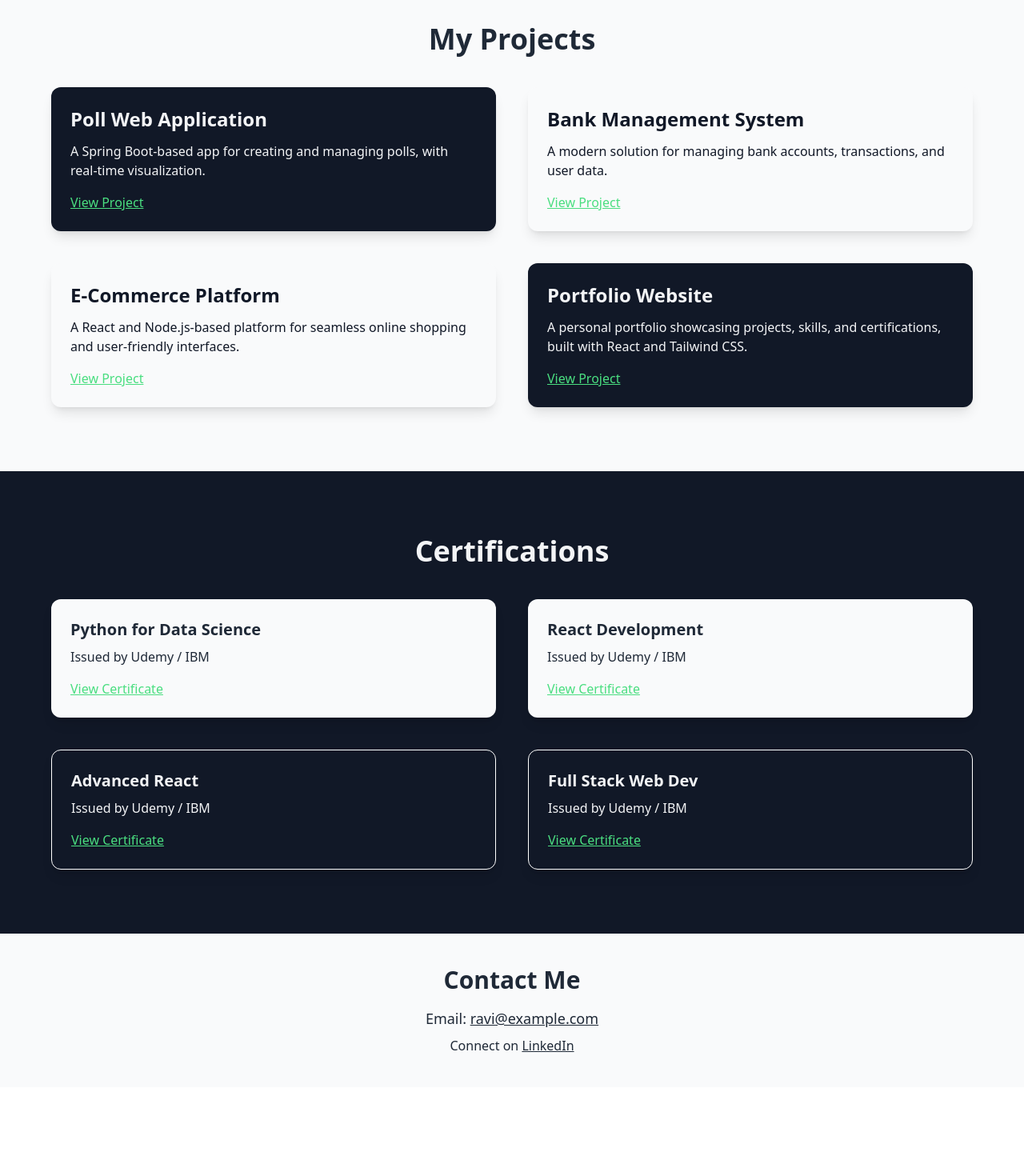
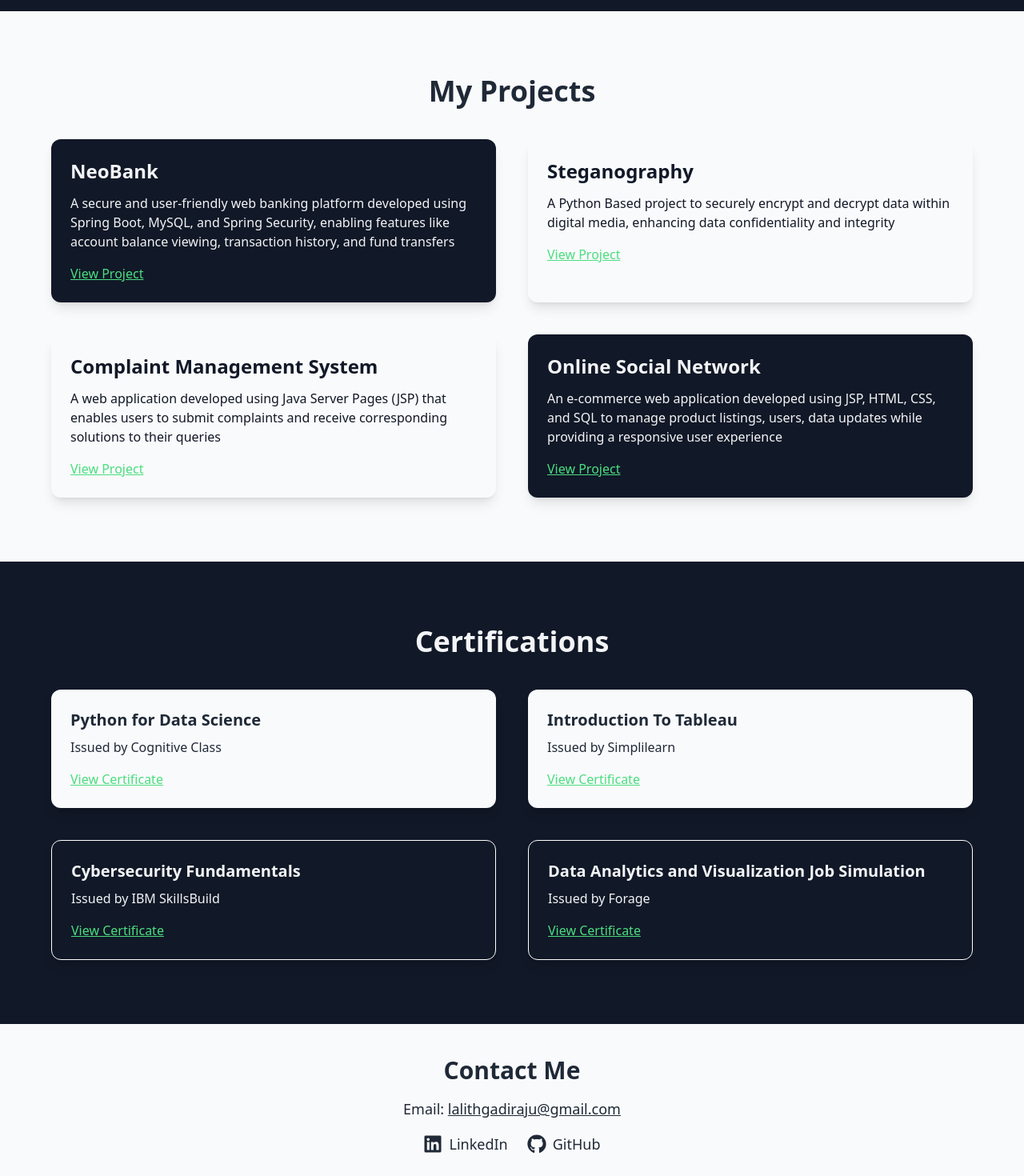
Before and after one commit to lalith4varma/Lalith-portfolio, a React (Create React App) app: page / in a window 1280 px wide. Shown: the part 800-2270 px from the top of the page at 80% size. Before the commit the page ends 2159 px from the top, so only its background shows below. Built offline with nearby package versions, Linux system fonts and the light colour scheme.

Commit message:
Made latest updates to the portfolio

```diff
--- a/package.json
+++ b/package.json
@@ -10,6 +10,7 @@
     "@testing-library/user-event": "^13.5.0",
     "react": "^19.0.0",
     "react-dom": "^19.0.0",
+    "react-icons": "^5.5.0",
     "react-scripts": "5.0.1",
     "web-vitals": "^2.1.4"
   },
--- a/src/App.js
+++ b/src/App.js
@@ -1,5 +1,6 @@
 import React from "react";
 import Header from "./Header";
+import { FaLinkedin, FaGithub } from "react-icons/fa"; // Importing LinkedIn and GitHub icons
 
 const App = () => {
   return (
@@ -16,7 +17,7 @@ const App = () => {
             Welcome to My Portfolio
           </h2>
           <p className="text-lg mb-8 text-gray-700">
-            Let's explore me through my projects, certifications here
+            Let's explore me through my projects and certifications here !
           </p>
           <button className="bg-green-700 text-white hover:bg-green-900 transition px-6 py-3 rounded-lg text-lg shadow-lg">
             Learn More
@@ -31,28 +32,50 @@ const App = () => {
           <p className="text-xl leading-relaxed">
             I'm <span className="text-green-400 font-semibold">Lalith</span>, a developer who loves blending{' '}
             <span className="text-gray-300">creativity</span> with{' '}
-            <span className="text-gray-300">technology</span>. I build apps that are vibrant, functional, and approachable.
+            <span className="text-gray-300">technology</span>. I love building apps that are vibrant, functional, and approachable.
+            I've completed my master's degree in computer Applications (MCA).I am looking forward for an opportunity where i could apply my skills in the real world projects !
           </p>
         </div>
       </section>
 
-      {/* Projects Section */}
       <section id="projects" className="py-20 bg-gray-50 px-4">
   <h2 className="text-4xl font-bold text-center mb-10">My Projects</h2>
   <div className="grid grid-cols-1 md:grid-cols-2 gap-10 max-w-6xl mx-auto">
     {[
-            { title: "Poll Web Application", desc: "A Spring Boot-based app for creating and managing polls, with real-time visualization.", bg: "bg-gray-900 text-gray-100" },
-            { title: "Bank Management System", desc: "A modern solution for managing bank accounts, transactions, and user data.", bg: "bg-gray-50 text-gray-900" },
-            { title: "E-Commerce Platform", desc: "A React and Node.js-based platform for seamless online shopping and user-friendly interfaces.", bg: "bg-gray-50 text-gray-900" },
-            { title: "Portfolio Website", desc: "A personal portfolio showcasing projects, skills, and certifications, built with React and Tailwind CSS.", bg: "bg-gray-900 text-gray-100" },
+      {
+        title: "NeoBank",
+        desc: "A secure and user-friendly web banking platform developed using Spring Boot, MySQL, and Spring Security, enabling features like account balance viewing, transaction history, and fund transfers",
+        bg: "bg-gray-900 text-gray-100",
+        url: "https://github.com/lalith4varma/NeoBank",
+      },
+      {
+        title: "Steganography",
+        desc: "A Python Based project to securely encrypt and decrypt data within digital media, enhancing data confidentiality and integrity",
+        bg: "bg-gray-50 text-gray-900",
+        url: "https://github.com/lalith4varma/PROJECT--STEGANOGRAPHY",
+       },
+      {
+        title: "Complaint Management System",
+        desc: "A web application developed using Java Server Pages (JSP) that enables users to submit complaints and receive corresponding solutions to their queries",
+        bg: "bg-gray-50 text-gray-900",
+        url: "https://github.com/lalith4varma/Complaint-Management-System",
+      },
+      {
+        title: "Online Social Network",
+        desc: "An e-commerce web application developed using JSP, HTML, CSS, and SQL to manage product listings, users, data updates while providing a responsive user experience",
+        bg: "bg-gray-900 text-gray-100",
+        url: "https://github.com/lalith4varma/Online-Social-network",
+      },
     ].map((proj, index) => (
-            <div
-              key={index}
-              className={`rounded-xl p-6 shadow-lg hover:scale-105 transform transition duration-300 ${proj.bg}`}
-            >
+      <div key={index} className={`rounded-xl p-6 shadow-lg hover:scale-105 transform transition duration-300 ${proj.bg}`}>
         <h3 className="text-2xl font-semibold">{proj.title}</h3>
         <p className="mt-3">{proj.desc}</p>
-              <a href="https://example.com" className="inline-block mt-4 text-green-400 hover:text-green-600 underline">
+        <a
+          href={proj.url}  // Using the `url` property here to link to my project
+          className="inline-block mt-4 text-green-400 hover:text-green-600 underline"
+          target="_blank"  // Open the project link in a new tab
+          rel="noopener noreferrer"  // Security for external links
+        >
           View Project
         </a>
       </div>
@@ -65,18 +88,42 @@ const App = () => {
   <h2 className="text-4xl font-bold text-center mb-10">Certifications</h2>
   <div className="grid grid-cols-1 md:grid-cols-2 gap-10 max-w-6xl mx-auto">
     {[
-            { title: "Python for Data Science", desc: "Issued by Udemy / IBM", bg: "bg-gray-50 text-gray-800", },
-            { title: "React Development", desc: "Issued by Udemy / IBM", bg: "bg-gray-50 text-gray-800" },
-            { title: "Advanced React", desc: "Issued by Udemy / IBM", bg: "bg-gray-900 text-gray-100",border: "border border-white" },
-            { title: "Full Stack Web Dev", desc: "Issued by Udemy / IBM", bg: "bg-gray-900 text-gray-100",border: "border border-white" },
+      {
+        title: "Python for Data Science",
+        desc: "Issued by Cognitive Class",
+        bg: "bg-gray-50 text-gray-800",
+        url: "https://courses.cognitiveclass.ai/certificates/8c10b9c089c349dfb26ccb63b64c20d6",
+      },
+      {
+        title: "Introduction To Tableau",
+        desc: "Issued by Simplilearn",
+        bg: "bg-gray-50 text-gray-800",
+        url: "https://www.linkedin.com/posts/lalith-adithya-varma-g-28337b1a5_im-excited-to-have-earned-the-introduction-activity-7321244555851325442-y9R3?utm_source=share&utm_medium=member_desktop&rcm=ACoAAC_uNsMBtZ17i4w_ldB0Unh1wEKRtwB922U",
+      },
+      {
+        title: "Cybersecurity Fundamentals",
+        desc: "Issued by IBM SkillsBuild",
+        bg: "bg-gray-900 text-gray-100",
+        border: "border border-white",
+        url: "https://www.credly.com/badges/8af4edda-f3c2-485e-9f34-c3db399d3c35/linked_in_profile",
+      },
+      {
+        title: "Data Analytics and Visualization Job Simulation",
+        desc: "Issued by Forage",
+        bg: "bg-gray-900 text-gray-100",
+        border: "border border-white",
+        url: "https://forage-uploads-prod.s3.amazonaws.com/completion-certificates/Accenture%20North%20America/hzmoNKtzvAzXsEqx8_Accenture%20North%20America_r6FCB2SsphDMLMRMS_1715287376831_completion_certificate.pdf", // Replace with actual certificate URL from Udemy
+      },
     ].map((cert, index) => (
-            <div
-              key={index}
-              className={`rounded-xl p-6 shadow-lg hover:scale-105 transform transition duration-300 ${cert.bg} ${cert.border || ""}`}
-            >
+      <div key={index} className={`rounded-xl p-6 shadow-lg hover:scale-105 transform transition duration-300 ${cert.bg} ${cert.border || ""}`}>
         <h3 className="text-xl font-semibold">{cert.title}</h3>
         <p className="mt-2">{cert.desc}</p>
-              <a href="https://example.com" className="inline-block mt-4 text-green-400 hover:text-green-600 underline">
+        <a
+          href={cert.url}  // Use the URL property here to link the certificate
+          className="inline-block mt-4 text-green-400 hover:text-green-600 underline"
+          target="_blank" // Opens the link in a new tab
+          rel="noopener noreferrer" // Adds security to external links
+        >
           View Certificate
         </a>
       </div>
@@ -84,19 +131,35 @@ const App = () => {
   </div>
 </section>
 
+
       {/* Contact Section */}
       <section id="contact" className="py-10 bg-gray-50 px-4 text-gray-800 text-center">
         <h2 className="text-3xl font-bold mb-4">Contact Me</h2>
         <p className="text-lg">
           Email:{' '}
-          <a href="mailto:ravi@example.com" className="underline hover:text-green-600">
-            ravi@example.com
+          <a href="mailto:lalithgadiraju@gmail.com" className="underline hover:text-green-600">
+            lalithgadiraju@gmail.com
           </a>
         </p>
-        <p className="mt-2">
-          Connect on{' '}
-          <a href="https://linkedin.com/in/ravi" className="underline hover:text-green-600">
-            LinkedIn
+        <p className="mt-4 flex justify-center gap-6">
+          {/* LinkedIn Link with Icon */}
+          <a
+            href="https://www.linkedin.com/in/lalith-adithya-varma-g-28337b1a5/"
+            className="inline-flex items-center gap-2 text-lg hover:text-blue-600"
+            target="_blank"
+            rel="noopener noreferrer"
+          >
+            <FaLinkedin size={24} /> LinkedIn
+          </a>
+
+          {/* GitHub Link with Icon */}
+          <a
+            href="https://github.com/lalith4varma"
+            className="inline-flex items-center gap-2 text-lg hover:text-gray-800"
+            target="_blank"
+            rel="noopener noreferrer"
+          >
+            <FaGithub size={24} /> GitHub
           </a>
         </p>
       </section>
--- a/src/Header.js
+++ b/src/Header.js
@@ -6,7 +6,7 @@ const Header = () => {
       <nav className="flex justify-between items-center max-w-6xl mx-auto">
         <div className="text-2xl font-bold">
           <a href="#hh" className="hover:text-green-400">
-            Lalith's Portfolio
+            My Portfolio
           </a>
         </div>
         <ul className="flex space-x-6 text-lg">
```
Also changed, not shown: 1 other file (tests, documents, lock files or other folders). Lines whose indentation alone changed are shown as unchanged.
